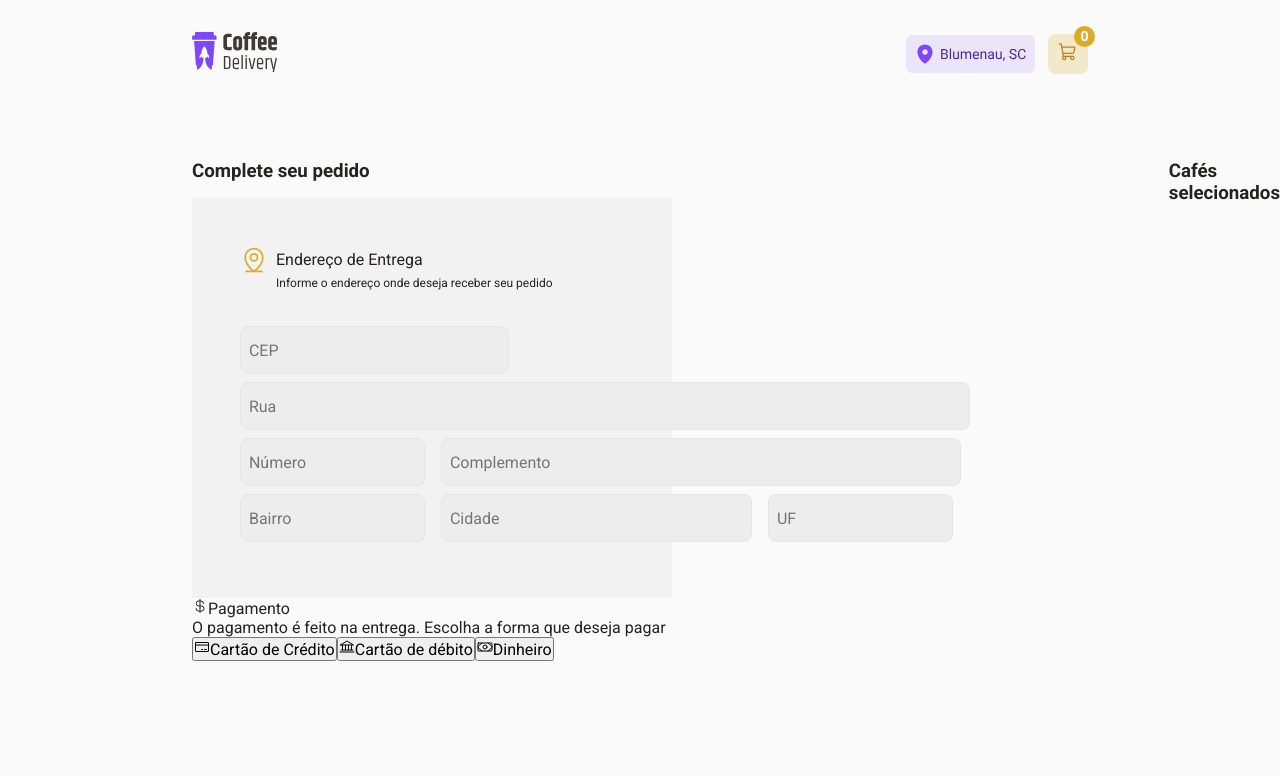
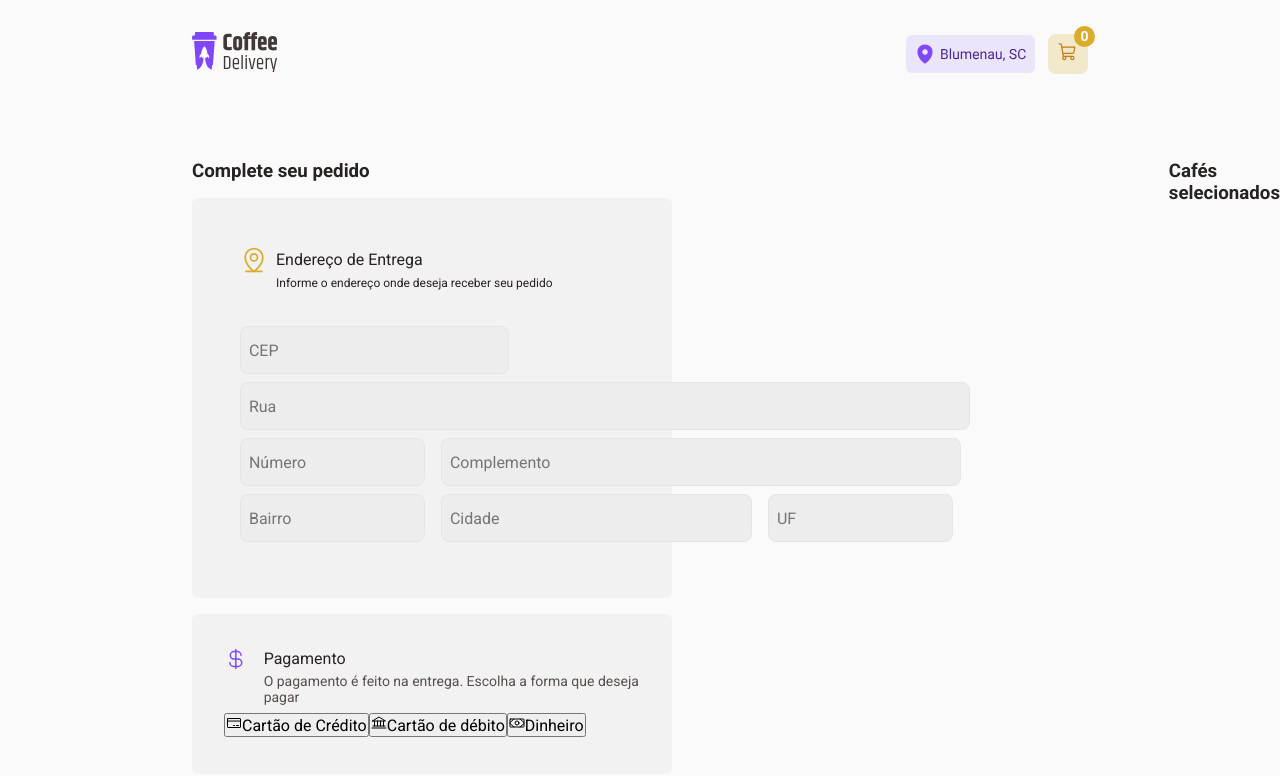
Before and after one commit to antonioRenato/Coffee-Delivery-React, a React (Vite) app: page /checkout in a window 1280 px wide. Shown: the top 776 px of the page. Built offline with nearby package versions, Linux system fonts and the light colour scheme.

Commit message:
style of payment

```diff
--- a/src/components/Endereco/index.tsx
+++ b/src/components/Endereco/index.tsx
@@ -5,7 +5,15 @@ import {
   MapPinLine,
   Money,
 } from 'phosphor-react'
-import { Container, Endereco, FormEndereco, SpanEndereco } from './styles'
+import {
+  Container,
+  DollarImg,
+  Endereco,
+  FormEndereco,
+  Payment,
+  PaymentText,
+  SpanEndereco,
+} from './styles'
 
 export function CompleteCheckout() {
   return (
@@ -48,14 +56,16 @@ export function CompleteCheckout() {
           </FormEndereco>
         </Endereco>
 
+        <Payment>
+          <PaymentText>
+            <CurrencyDollar size={26} color="#8047F8" />
             <div>
-          <div>
-            <CurrencyDollar />
               <span>Pagamento</span>
               <p>
                 O pagamento é feito na entrega. Escolha a forma que deseja pagar
               </p>
             </div>
+          </PaymentText>
           <div>
             <button>
               <CreditCard />
@@ -70,7 +80,7 @@ export function CompleteCheckout() {
               Dinheiro
             </button>
           </div>
-        </div>
+        </Payment>
       </div>
       <div>
         <h3>Cafés selecionados</h3>
--- a/src/components/Endereco/styles.ts
+++ b/src/components/Endereco/styles.ts
@@ -33,6 +33,7 @@ export const Endereco = styled.div`
   gap: 2rem;
   align-items: start;
   justify-content: center;
+  border-radius: 6px;
 
   margin-top: 1rem;
 
@@ -62,4 +63,47 @@ export const FormEndereco = styled.form`
     background-color: ${(props) => props.theme['--white-500']};
     margin-right: 1rem;
   }
+
+  input:focus {
+    border-color: red;
+  }
 `
+
+export const Payment = styled.div`
+  background-color: ${(props) => props.theme['--white-400']};
+  border-radius: 6px;
+  width: 50%;
+  height: 10rem;
+
+  margin-top: 1rem;
+  padding: 2rem;
+
+  display: flex;
+  flex-direction: column;
+  gap: 0.5rem;
+`
+
+export const DollarImg = styled.div``
+
+export const PaymentText = styled.div`
+  display: flex;
+  gap: 1rem;
+
+  div {
+    display: flex;
+    flex-direction: column;
+    gap: 0.3rem;
+
+    margin-top: 0.2rem;
+
+    span {
+      font-size: 16px;
+      font-weight: 400;
+    }
+
+    p {
+      color: ${(props) => props.theme['--gray-500']};
+      font-size: 14px;
+    }
+  }
+`
```
Lines whose indentation alone changed are shown as unchanged.
